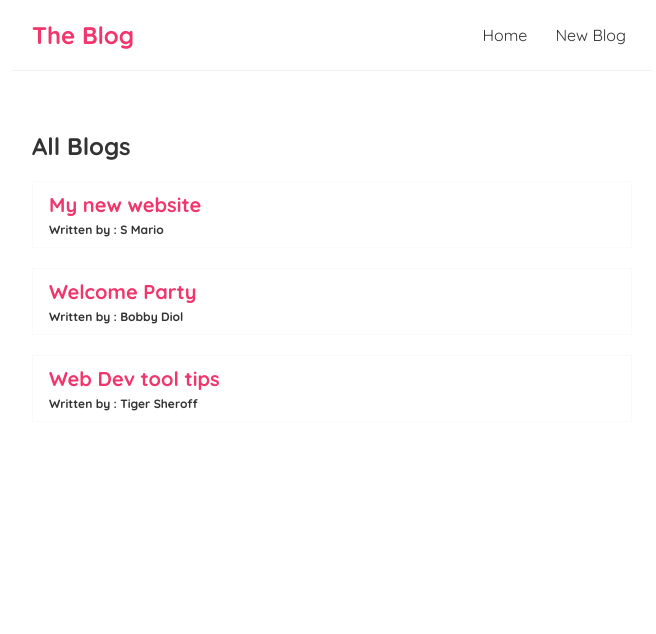
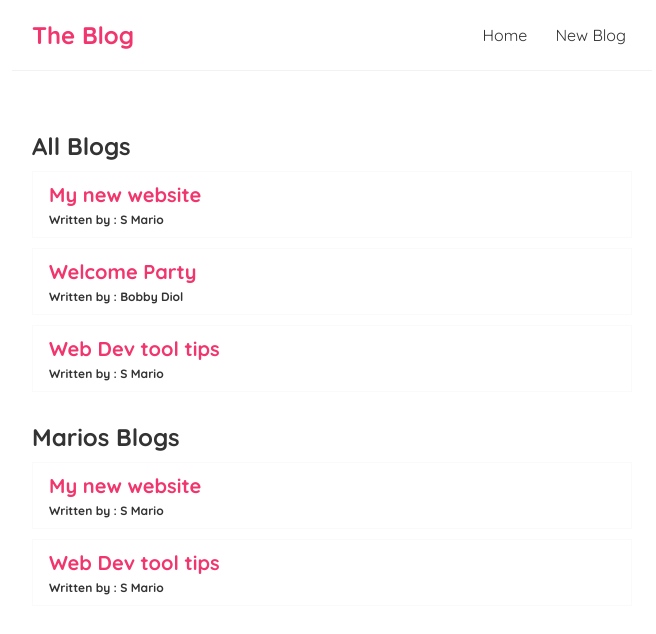
Before and after one commit to mhperera/PT_PinkBlog, a React (Create React App) app: page / in a window 1280 px wide. Shown: the top 634 px of the page, without its empty margins (308-964 px from the left). Built offline with nearby package versions, Linux system fonts and the light colour scheme.

Commit message:
Reuse BlogList component and use filter function

```diff
--- a/src/Bloglist.js
+++ b/src/Bloglist.js
@@ -1,7 +1,4 @@
 const BlogList = ({ blogs, title }) => {
-
-    // const blogs = props.blogs;
-    // const title = props.title;
 
     return (
 
--- a/src/Home.js
+++ b/src/Home.js
@@ -20,7 +20,7 @@
             id: 3,
             title : 'Web Dev tool tips',
             body : 'Lorem Ipsum is simply dummy text of the printing and typesetting industry. Lorem Ipsum has been the industrys standard dummy text ever since the 1500s, when an unknown printer took a galley of type and scrambled it to make a type specimen book. It has survived not only five centuries...',
-            author: 'Tiger Sheroff'
+            author: 'S Mario'
         }
     ])
 
@@ -30,6 +30,10 @@
 
             <BlogList blogs={ blogs } title='All Blogs'/>
 
+            <br />
+
+            <BlogList blogs={ blogs.filter((blog) => ( blog.author === 'S Mario' ) ) } title='Marios Blogs'/>
+
         </div>
 
     );
--- a/src/index.css
+++ b/src/index.css
@@ -49,7 +49,7 @@
 
 .blog-preview {
 	padding: 10px 16px;
-	margin:20px 0;
+	margin:10px 0;
 	border: 1px solid #fafafa;
 }
 
```
